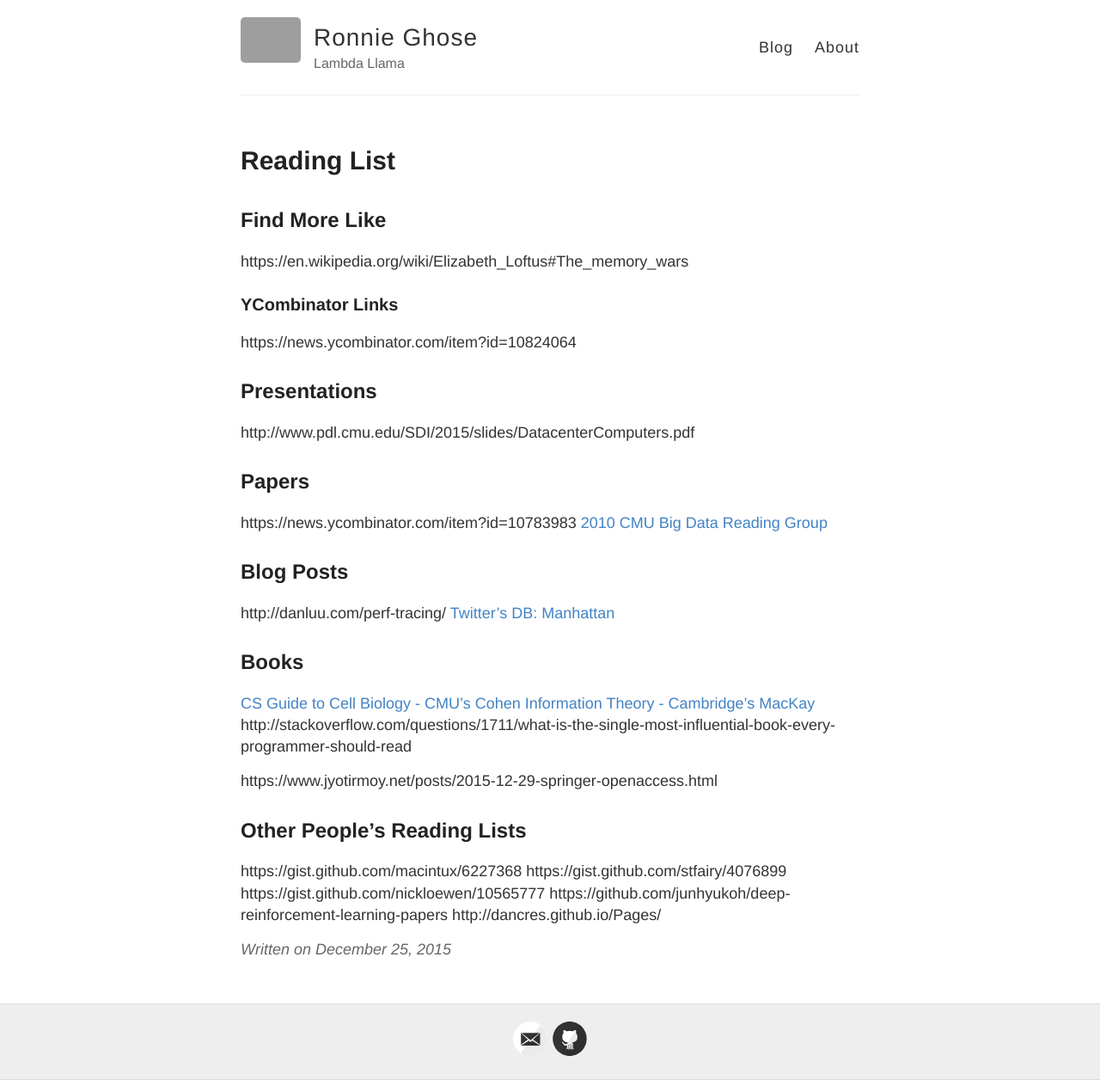
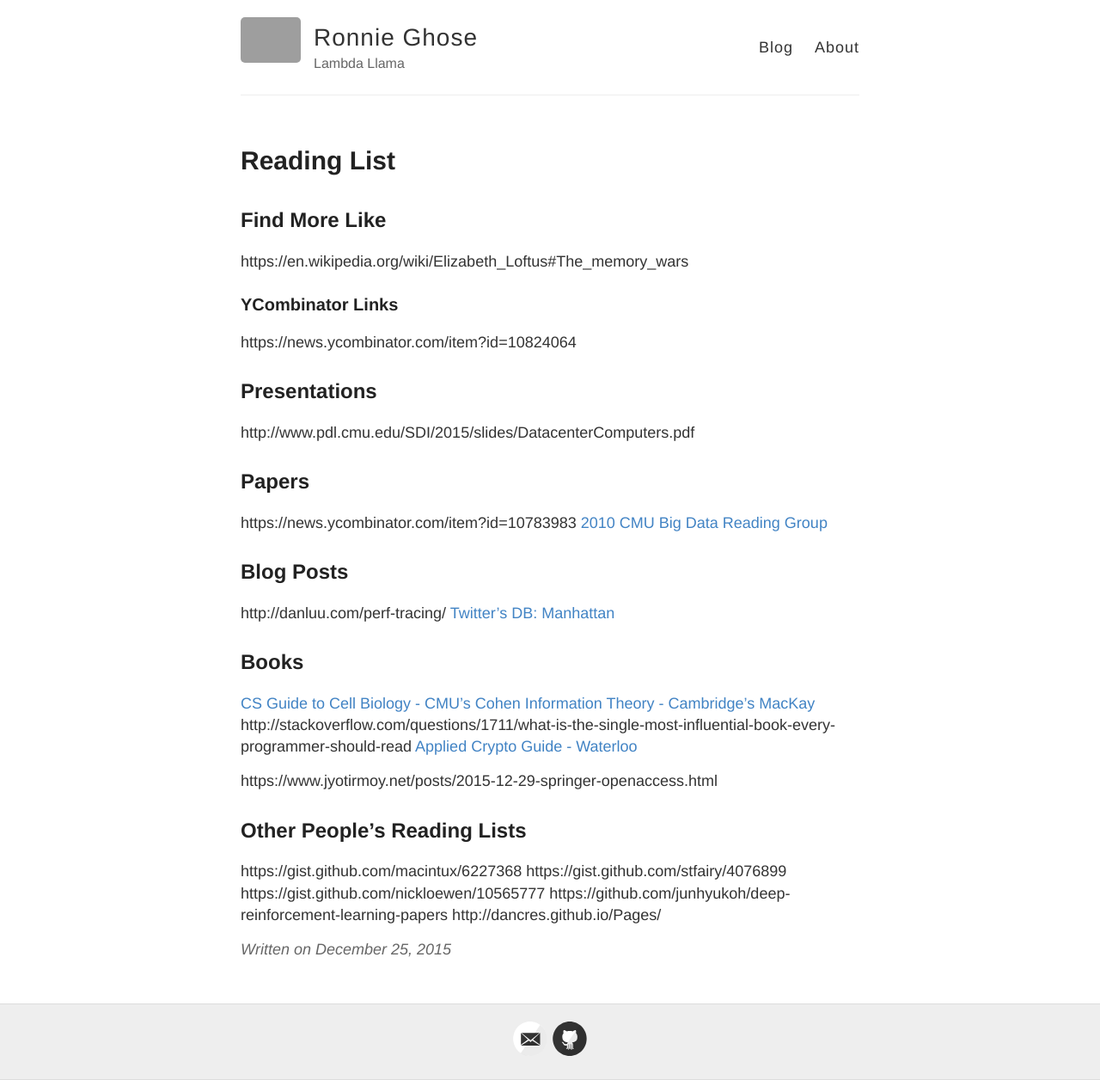
Before and after one commit to RONNCC/ronncc.github, a Jekyll site: the page built from _posts/2015-12-25-ReadingList.md, in a window 1280 px wide. Shown: the whole page at 86% size. Built offline with Jekyll 4.4.1, drawn with Linux system fonts in a browser that asks for light colours; comment, search, counter and statistics services are not loaded; grey boxes are pictures that could not be loaded.

Commit message:
Update 2015-12-25-ReadingList.md

```diff
--- a/_posts/2015-12-25-ReadingList.md
+++ b/_posts/2015-12-25-ReadingList.md
@@ -37,6 +37,7 @@ http://danluu.com/perf-tracing/
 [CS Guide to Cell Biology - CMU's Cohen](http://www.cs.cmu.edu/~wcohen/GuideToBiology-sampleChapter-release1.4.pdf)
 [Information Theory - Cambridge's MacKay](http://www.inference.phy.cam.ac.uk/itprnn/book.pdf)
 http://stackoverflow.com/questions/1711/what-is-the-single-most-influential-book-every-programmer-should-read
+[Applied Crypto Guide - Waterloo](http://cacr.uwaterloo.ca/hac/)
 
 https://www.jyotirmoy.net/posts/2015-12-29-springer-openaccess.html
 
```
